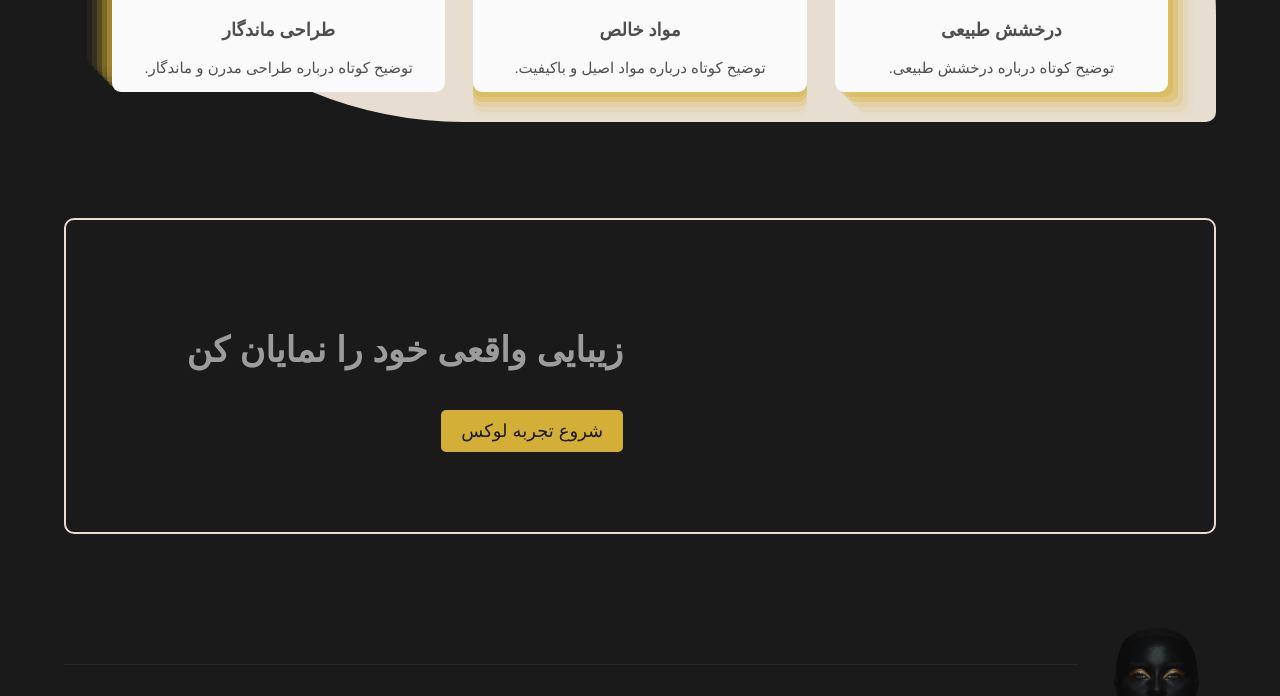
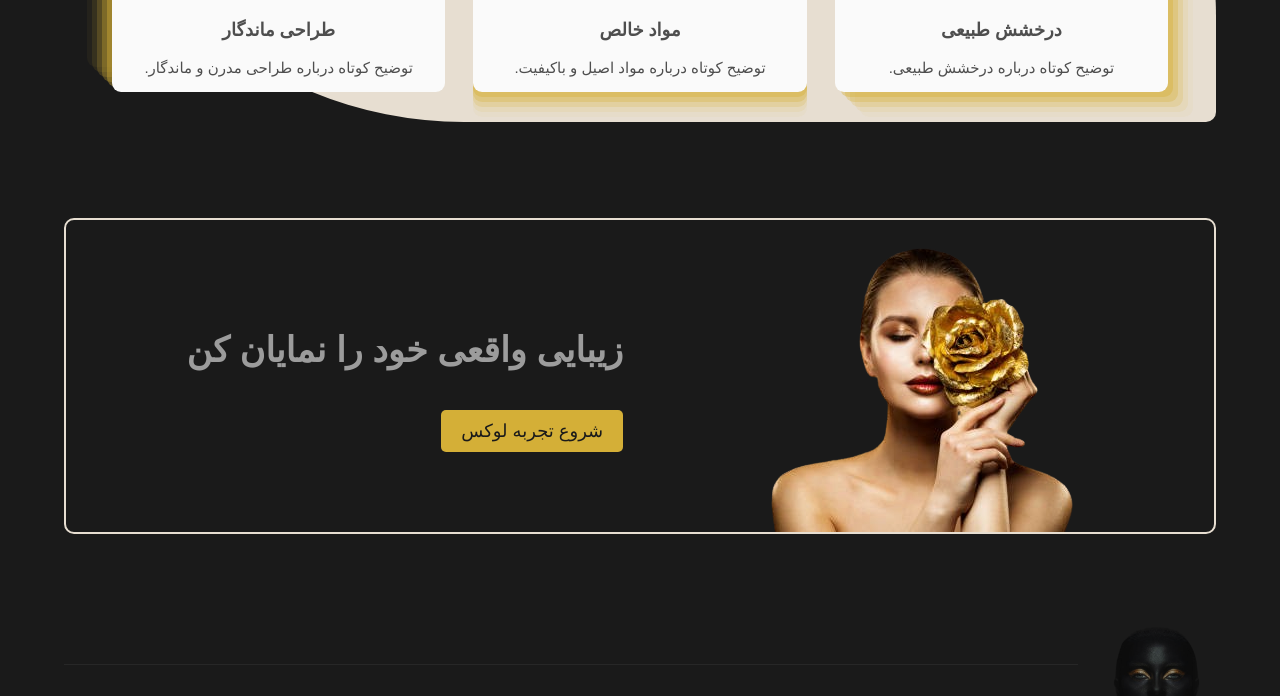
Before and after one commit to homayoonghadiri/veloria, a plain HTML site: page index.html in a window 1280 px wide. Shown: the part 765-1461 px from the top of the page. Drawn offline with Linux system fonts and the light colour scheme; a web font is replaced by a local one.

Commit message:
add banner image

```diff
--- a/index.html
+++ b/index.html
@@ -50,7 +50,7 @@
 
         <section class="banner">
             <div class="banner-image">
-                <img src="images/istockphoto-1347847371-612x612-removebg-preview(2).png" alt="" />
+                <img src="images/Luxury-Experience.png" alt="" />
             </div>
             <div class="banner-content">
                 <h2>زیبایی واقعی خود را نمایان کن</h2>
```
Also changed, not shown: images/Luxury-Experience.png (added).
